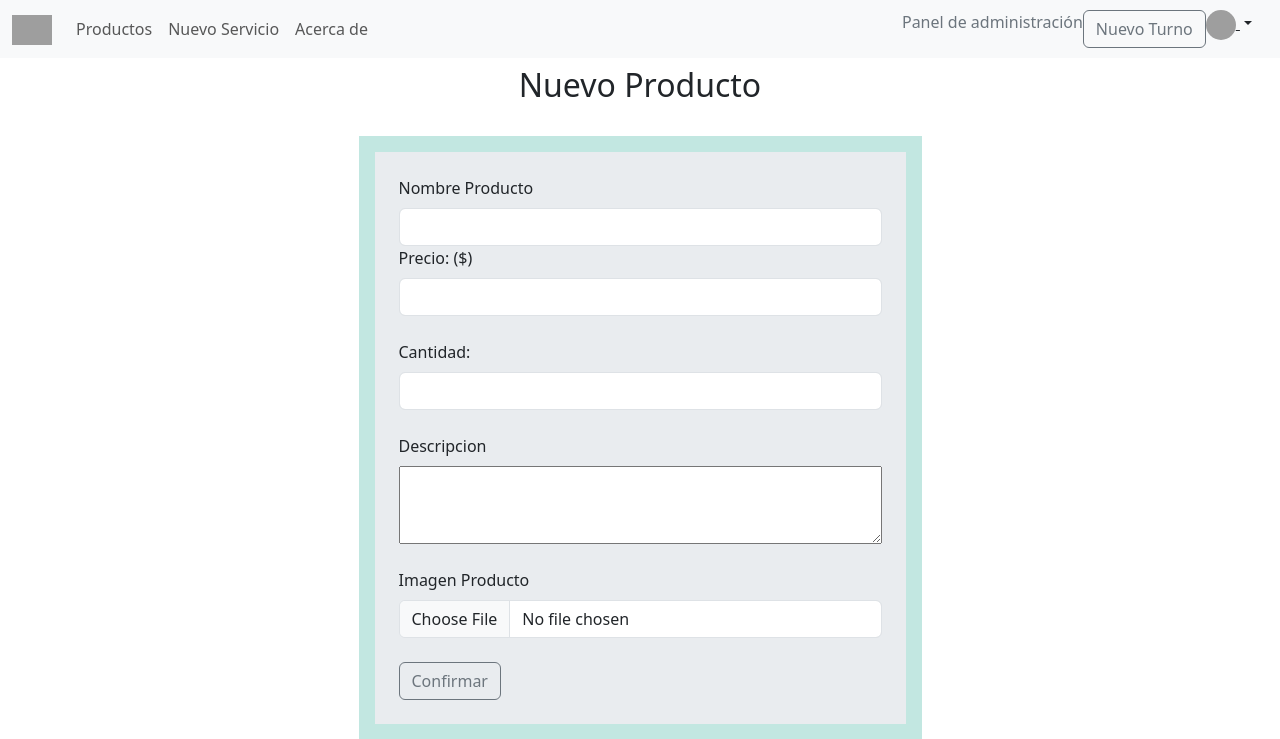
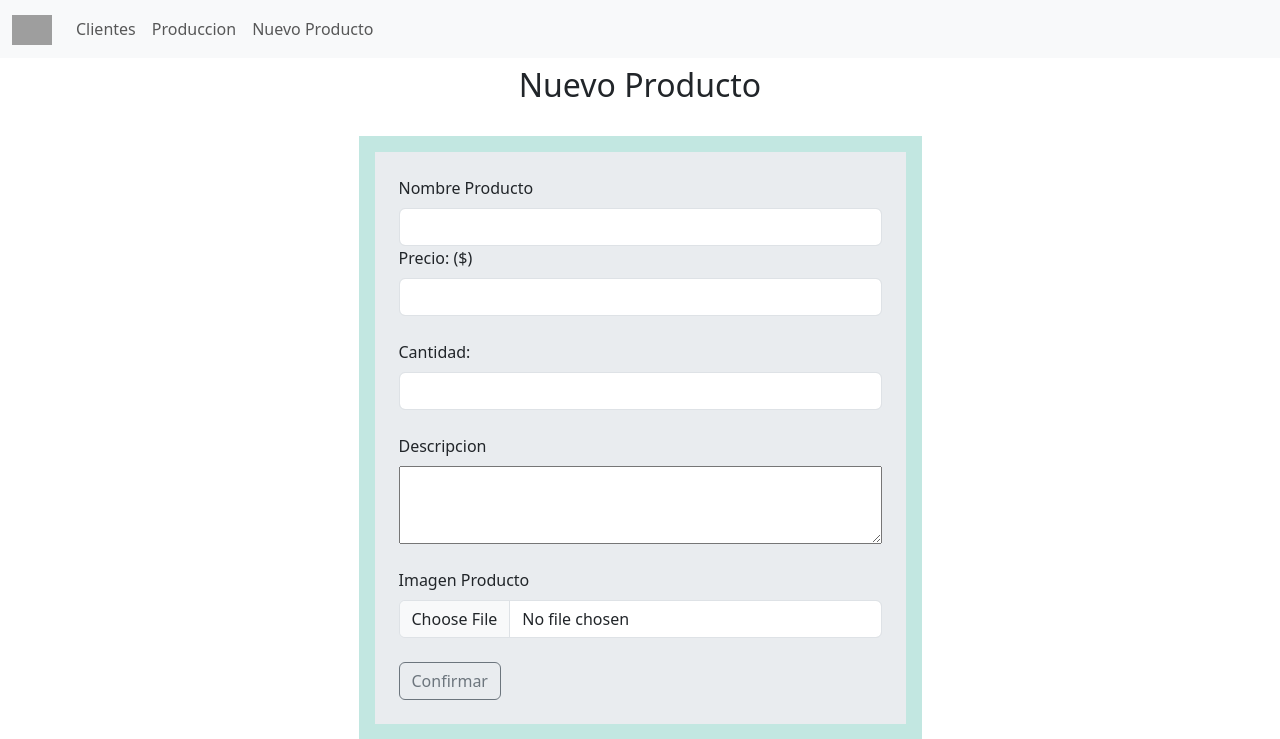
Before and after one commit to BraianTroncoso/afila_facil_app, a Django app: page /productos/nuevo_producto/ in a window 1280 px wide. Shown: the top 739 px of the page. Run offline with Django 4.2, Linux system fonts and the light colour scheme; a user stored in the database is signed in; grey boxes are pictures that could not be loaded.

Commit message:
[ADD] navBar ok

```diff
--- a/afila_facil/materias_primas/templates/nav.html
+++ b/afila_facil/materias_primas/templates/nav.html
@@ -21,96 +21,25 @@
         <img
           src="{% static 'img/logo.jpeg' %}"
           height="30"
-          alt="Logo barberia"
+          alt="Logo Afila Facil"
           loading="lazy"
         />
       </a>
 
       <ul class="navbar-nav me-auto mb-2 mb-lg-0">
-        <li class="nav-item">
-          <a class="nav-link" href="#">Productos</a>
-        </li>
-
         {% if user.is_staff %}
         <li class="nav-item">
-          <a class="nav-link" href="#">Nuevo Servicio</a>
+          <a class="nav-link" href="#">Clientes</a>
+        </li>
+        <li class="nav-item">
+            <a class="nav-link" href="#">Produccion</a>
+        </li>
+        <li class="nav-item">
+            <a class="nav-link" href="#">Nuevo Producto</a>
         </li>
         {% endif %}
-
-        <li class="nav-item">
-          <a class="nav-link" href="#">Acerca de</a>
-        </li>
-
       </ul>
     </div>
-
-    <div class="d-flex">
-      {% if user.is_authenticated %}
-        {% if user.is_staff %}
-          <div class="nav-item">
-            <a class="nav-link mr-5 text-secondary" href="#">Panel de administración</a>
-          </div>
-        {% endif %}
-        <div class="nav-item">
-          <a class="btn btn-outline-secondary mr-5" href="#">Nuevo Turno</a>
-        </div>
-
-        <div class="dropdown">
-          <a
-          class="dropdown-toggle text-reset me-3 hidden-arrow"
-          type="button" id="dropdownMenuButton"
-          data-toggle="dropdown"
-          aria-haspopup="true"
-          aria-expanded="false"
-          href="#"
-          role="button"
-          >
-          {% if user.img != '' %}
-          <img
-            src="{% static user.img %}"
-            class="rounded-circle"
-            height="30px"
-            width="30px"
-            alt="Imagen de perfin Usuario"
-            loading="lazy"
-          />
-          {%else%}
-          <img
-            src="{% static 'img/users/default.jpg' %}"
-            class="rounded-circle"
-            height="30px"
-            width="30px"
-            alt="Imagen de perfin Usuario"
-            loading="lazy"
-          />
-          {% endif %}
-          </a>
-
-          <ul
-            class="dropdown-menu dropdown-menu-end"
-            style="left: -180%;"
-            aria-labelledby="dropdownMenuButton"
-          >
-            <li>
-              <a class="dropdown-item" href="#">Mi Perfil</a>
-            </li>
-            <li>
-              <a class="dropdown-item" href="#">Turnos</a>
-            </li>
-            <li>
-              <a class="dropdown-item" href="#">Servicios</a>
-            </li>
-            <li>
-              <a class="dropdown-item" href="#">Salir</a>
-            </li>
-          </ul>
-        </div>
-      {% else %}
-        <div class="contenedor_link_log d-flex gap-3 mt-3">
-          <a class="btn btn-dark nav-link" href="#">Login</a>
-          <a class="btn btn-light nav-link" href="#">Registrate</a>
-        </div>
-      {%endif%}
     </div>
   </div>
 </nav>
```
